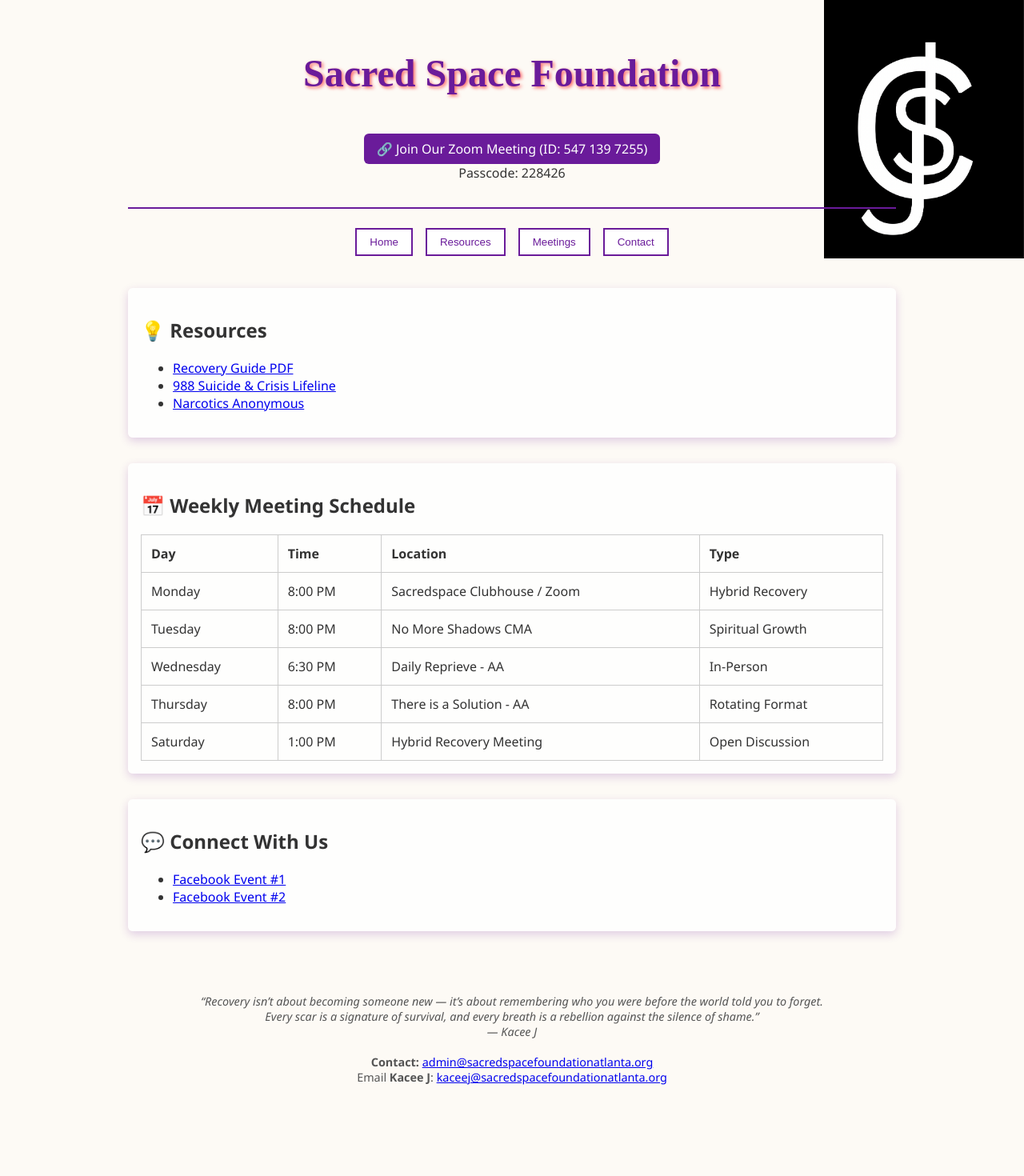
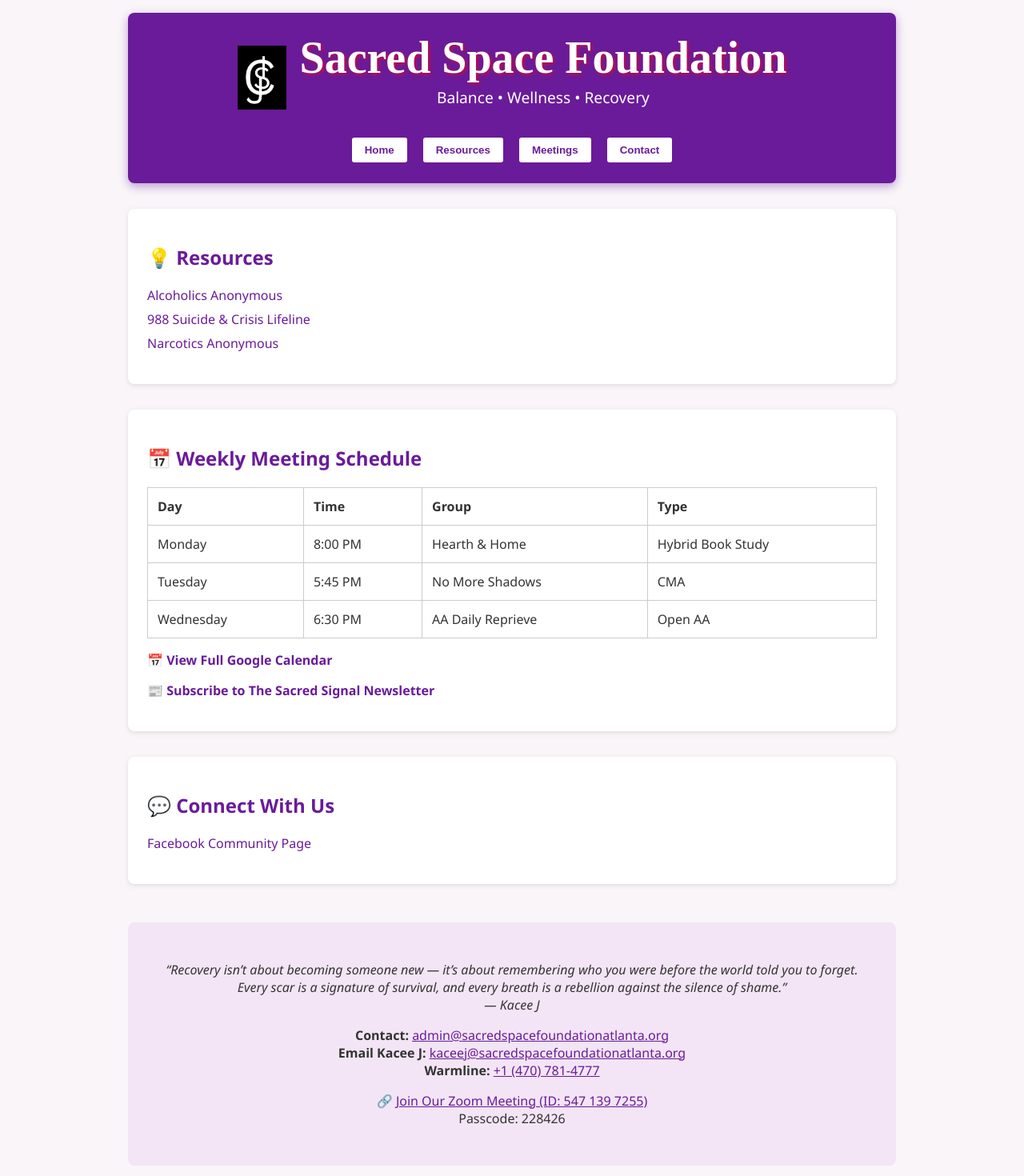
Before and after one commit to KaceeJ-crypto/supreme-octo-barnacle, a React (Create React App) app: page / in a window 1280 px wide. Shown: the top 1470 px of the page at 80% size. Before the commit the page ends 1403 px from the top, so only its background shows below. Built offline with nearby package versions, Linux system fonts and the light colour scheme.

Commit message:
Add route components, update App layout, style changes, and new logos

```diff
--- a/src/App.css
+++ b/src/App.css
@@ -1,33 +1,54 @@
 body {
   margin: 0;
   font-family: 'Segoe UI', sans-serif;
-  background: #fdfaf5 url('../public/mylogo.png') no-repeat top right fixed;
-  background-size: 250px;
+  background: #f9f5f8;
   color: #333;
 }
 
 .container {
   max-width: 960px;
   margin: auto;
-  padding: 2rem;
+  padding: 1rem;
 }
 
 .header {
+  background: #6a1b9a;
+  color: white;
+  padding: 1.5rem;
+  border-radius: 8px;
   text-align: center;
-  padding-bottom: 1rem;
-  border-bottom: 2px solid #6a1b9a;
+  box-shadow: 0 4px 12px rgba(106, 27, 154, 0.4);
+}
+
+.logo-title-wrapper {
+  display: flex;
+  align-items: center;
+  justify-content: center;
+  gap: 1rem;
+}
+
+.logo {
+  height: 80px;
+  width: auto;
 }
 
 .title {
   font-family: 'Brush Script MT', cursive;
-  font-size: 3rem;
-  color: #6a1b9a;
+  font-size: 3.5rem;
+  color: #ffffff;
   text-shadow: 2px 2px 4px rgba(255, 0, 0, 0.6);
+  margin: 0;
+}
+
+.pillars {
+  font-size: 1.2rem;
+  margin-top: 0.25rem;
+  color: #fff;
+  font-weight: 500;
 }
 
 .nav {
-  text-align: center;
-  margin: 1rem 0;
+  margin-top: 1rem;
 }
 
 .nav button {
@@ -35,9 +56,10 @@ body {
   border: 2px solid #6a1b9a;
   color: #6a1b9a;
   padding: 0.5rem 1rem;
-  margin: 0.5rem;
+  margin: 0 0.5rem;
+  border-radius: 5px;
   cursor: pointer;
-  transition: all 0.3s ease;
+  font-weight: bold;
 }
 
 .nav button:hover {
@@ -46,45 +68,80 @@ body {
 }
 
 .section {
-  margin: 2rem 0;
-  background: #ffffffcc;
-  padding: 1rem;
-  border-radius: 6px;
-  box-shadow: 0 4px 12px rgba(106, 27, 154, 0.2);
+  margin-top: 2rem;
+  background: #ffffff;
+  padding: 1.5rem;
+  border-radius: 8px;
+  box-shadow: 0 2px 6px rgba(0,0,0,0.1);
+}
+
+.section h2 {
+  color: #6a1b9a;
+}
+
+.section ul {
+  list-style: none;
+  padding: 0;
+}
+
+.section li {
+  margin: 0.5rem 0;
+}
+
+.section a {
+  color: #6a1b9a;
+  text-decoration: none;
+}
+
+.section a:hover {
+  text-decoration: underline;
 }
 
 table {
   width: 100%;
   border-collapse: collapse;
-}
-
-table, th, td {
-  border: 1px solid #ccc;
+  margin-top: 1rem;
 }
 
 th, td {
+  border: 1px solid #ccc;
   padding: 0.75rem;
   text-align: left;
 }
 
-.zoom-link {
-  display: inline-block;
+.calendar-link, .newsletter {
   margin-top: 1rem;
-  font-size: 1rem;
-  color: #fff;
-  background: #6a1b9a;
-  padding: 0.5rem 1rem;
-  border-radius: 6px;
-  text-decoration: none;
-}
-
-.zoom-link:hover {
-  background: #4a148c;
+  font-weight: bold;
 }
 
 .footer {
+  margin-top: 3rem;
+  padding: 2rem;
+  background: #f3e5f5;
+  border-radius: 8px;
   text-align: center;
-  padding-top: 2rem;
-  font-size: 0.9rem;
-  color: #555;
 }
+
+.footer a {
+  color: #6a1b9a;
+}
+
+.quote {
+  font-style: italic;
+  margin-bottom: 1rem;
+}
+
+.zoom-link {
+  margin-top: 1rem;
+  font-size: 1rem;
+}
+
+.bottom-logo {
+  text-align: center;
+  margin: 2rem 0;
+}
+
+.bottom-logo img {
+  max-width: 150px;
+  opacity: 0.8;
+}
--- a/src/App.js
+++ b/src/App.js
@@ -5,34 +5,27 @@ function App() {
   return (
     <div className="container">
       <header className="header">
+        <div className="logo-title-wrapper">
+          <img src="/mylogo.png" alt="Sacred Space Logo" className="logo" />
+          <div>
             <h1 className="title">Sacred Space Foundation</h1>
-        <p>
-          <a
-            className="zoom-link"
-            href="https://us02web.zoom.us/j/5471397255?pwd=228426"
-            target="_blank"
-            rel="noopener noreferrer"
-          >
-            🔗 Join Our Zoom Meeting (ID: 547 139 7255)
-          </a>
-          <br />
-          Passcode: 228426
-        </p>
-      </header>
-
+            <p className="pillars">Balance • Wellness • Recovery</p>
+          </div>
+        </div>
         <nav className="nav">
           <button>Home</button>
           <button>Resources</button>
           <button>Meetings</button>
           <button>Contact</button>
         </nav>
+      </header>
 
       <section className="section">
         <h2>💡 Resources</h2>
         <ul>
           <li>
-            <a href="https://recoverydh.org/resources/recovery-guide.pdf" target="_blank" rel="noopener noreferrer">
-              Recovery Guide PDF
+            <a href="https://www.aa.org" target="_blank" rel="noopener noreferrer">
+              Alcoholics Anonymous
             </a>
           </li>
           <li>
@@ -55,7 +48,7 @@ function App() {
             <tr>
               <th>Day</th>
               <th>Time</th>
-              <th>Location</th>
+              <th>Group</th>
               <th>Type</th>
             </tr>
           </thead>
@@ -63,35 +56,45 @@ function App() {
             <tr>
               <td>Monday</td>
               <td>8:00 PM</td>
-              <td>Sacredspace Clubhouse / Zoom</td>
-              <td>Hybrid Recovery</td>
+              <td>Hearth & Home</td>
+              <td>Hybrid Book Study</td>
             </tr>
             <tr>
               <td>Tuesday</td>
-              <td>8:00 PM</td>
-              <td>No More Shadows CMA</td>
-              <td>Spiritual Growth</td>
+              <td>5:45 PM</td>
+              <td>No More Shadows</td>
+              <td>CMA</td>
             </tr>
             <tr>
               <td>Wednesday</td>
               <td>6:30 PM</td>
-              <td>Daily Reprieve - AA</td>
-              <td>In-Person</td>
-            </tr>
-            <tr>
-              <td>Thursday</td>
-              <td>8:00 PM</td>
-              <td>There is a Solution - AA</td>
-              <td>Rotating Format</td>
-            </tr>
-            <tr>
-              <td>Saturday</td>
-              <td>1:00 PM</td>
-              <td>Hybrid Recovery Meeting</td>
-              <td>Open Discussion</td>
+              <td>AA Daily Reprieve</td>
+              <td>Open AA</td>
             </tr>
           </tbody>
         </table>
+
+        <p className="calendar-link">
+          📅{' '}
+          <a
+            href="https://calendar.google.com/calendar/u/0/r?cid=sacredspacefoundationatlanta@gmail.com"
+            target="_blank"
+            rel="noopener noreferrer"
+          >
+            View Full Google Calendar
+          </a>
+        </p>
+
+        <p className="newsletter">
+          📰{' '}
+          <a
+            href="https://example.com/newsletter"
+            target="_blank"
+            rel="noopener noreferrer"
+          >
+            Subscribe to <strong>The Sacred Signal</strong> Newsletter
+          </a>
+        </p>
       </section>
 
       <section className="section">
@@ -99,20 +102,11 @@ function App() {
         <ul>
           <li>
             <a
-              href="https://www.facebook.com/share/g/16anom2UGn"
-              target="_blank"
-              rel="noopener noreferrer"
-            >
-              Facebook Event #1
-            </a>
-          </li>
-          <li>
-            <a
               href="https://www.facebook.com/share/g/16qkUGgduW"
               target="_blank"
               rel="noopener noreferrer"
             >
-              Facebook Event #2
+              Facebook Community Page
             </a>
           </li>
         </ul>
@@ -121,15 +115,42 @@ function App() {
       <footer className="footer">
         <p>
           <em>
-            “Recovery isn’t about becoming someone new — it’s about remembering who you were before the world told you to forget.<br />
-            Every scar is a signature of survival, and every breath is a rebellion against the silence of shame.”<br />
-            — Kacee J
+            “Recovery isn’t about becoming someone new — it’s about remembering who you were
+            before the world told you to forget. Every scar is a signature of survival, and
+            every breath is a rebellion against the silence of shame.”<br />— Kacee J
           </em>
-          <br /><br />
-          <strong>Contact:</strong> <a href="mailto:admin@sacredspacefoundationatlanta.org">admin@sacredspacefoundationatlanta.org</a><br />
-          Email <strong>Kacee J</strong>: <a href="mailto:kaceej@sacredspacefoundationatlanta.org">kaceej@sacredspacefoundationatlanta.org</a>
+        </p>
+        <p>
+          <strong>Contact:</strong>{' '}
+          <a href="mailto:admin@sacredspacefoundationatlanta.org">
+            admin@sacredspacefoundationatlanta.org
+          </a>
+          <br />
+          <strong>Email Kacee J:</strong>{' '}
+          <a href="mailto:kaceej@sacredspacefoundationatlanta.org">
+            kaceej@sacredspacefoundationatlanta.org
+          </a>
+          <br />
+          <strong>Warmline:</strong>{' '}
+          <a href="tel:+14707814777">+1 (470) 781-4777</a>
+        </p>
+        <p className="zoom-link">
+          🔗{' '}
+          <a
+            href="https://us02web.zoom.us/j/5471397255?pwd=228426"
+            target="_blank"
+            rel="noopener noreferrer"
+          >
+            Join Our Zoom Meeting (ID: 547 139 7255)
+          </a>
+          <br />
+          Passcode: 228426
         </p>
       </footer>
+
+      <div className="bottom-logo">
+        <img src="/mylogo2.png" alt="Sacred Space Bottom Logo" />
+      </div>
     </div>
   );
 }
```
Also changed, not shown: package.json (+5 -3 lines), src/Contacts.js (added, +10 -0 lines), src/Home.js (added, +10 -0 lines), src/Meetings.js (added, +16 -0 lines), src/Resources.js (added, +11 -0 lines), 2 other files (tests, documents, lock files or other folders). Lines whose indentation alone changed are shown as unchanged.
